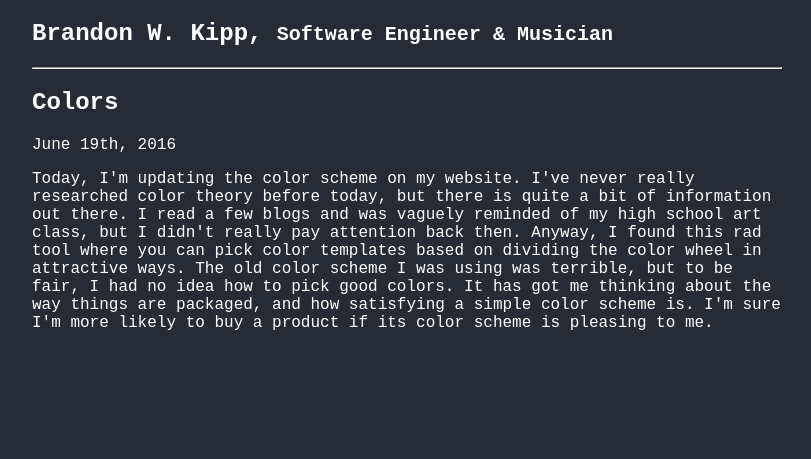
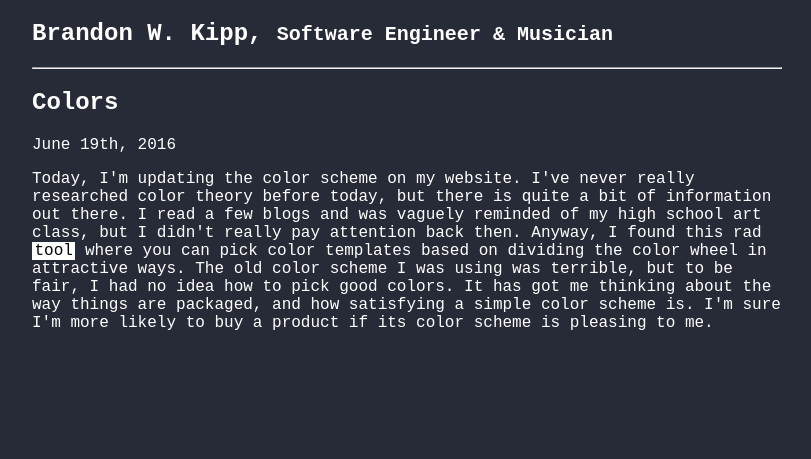
Before and after one commit to brandonwkipp/brandonwkipp.com, a PHP site: page /blog/colors.html in a window 1280 px wide. Shown: the top 459 px of the page, without its empty margins (233-1044 px from the left). Run offline with PHP 8.4, Linux system fonts and the light colour scheme.

Commit message:
styling fixes

```diff
--- a/src/styles/index.css
+++ b/src/styles/index.css
@@ -17,13 +17,10 @@ body {
 }
 
 a {
-  color: inherit;
-  text-decoration: none;
-}
-
-code {
   background: rgb(255, 255, 255);
   color: rgb(0, 0, 0);
+  padding: 0 2.5px;
+  text-decoration: none;
 }
 
 img {
@@ -65,8 +62,10 @@ nav > a {
   animation-iteration-count: infinite;
   animation-name: shadow-color;
   animation-timing-function: linear;
+  background: transparent;
   border: 3px solid rgb(49, 52, 65);
   border-radius: 10px;
+  color: rgb(255, 255, 255);
   margin: 0 15px;
   padding: 1rem 1.5rem;
   width: 150px;
```
